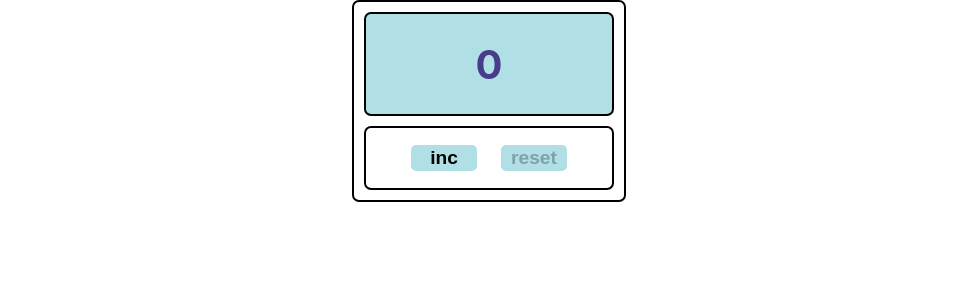
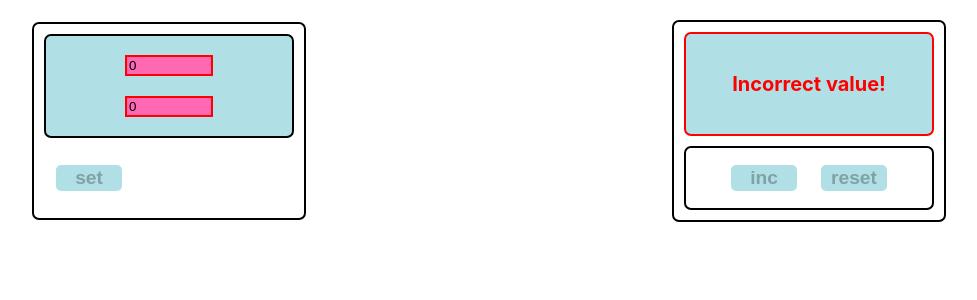
Before and after one commit to MartaVeresova/Counter, a React (Create React App) app: page / in a window 1280 px wide. Shown: the top 300 px of the page, without its empty margins (151-1128 px from the left). Built offline with nearby package versions, Linux system fonts and the light colour scheme.

Commit message:
App, Counter - add settings block, logics, css

```diff
--- a/src/App.module.css
+++ b/src/App.module.css
@@ -1,9 +1,16 @@
+.app {
+    display: flex;
+    flex-direction: row;
+    justify-content: center;
+    align-items: center;
+}
+
 .container {
     width: 250px;
     border: 2px solid black;
     border-radius: 7px;
     text-align: center;
-    margin: 0 auto;
+    margin: 20px auto;
     display: flex;
     flex-direction: column;
     padding: 10px;
@@ -56,3 +63,29 @@
     font-weight: bolder;
     background-color: powderblue;
 }
+
+.input {
+    display: flex;
+    flex-direction: column;
+    justify-content: center;
+    align-items: center;
+    width: 80px;
+    margin: 10px;
+}
+
+.error {
+    border: 2px solid red;
+    outline: none;
+    font-size: 20px;
+    color: red;
+}
+
+.errorInput {
+    border: 2px solid red;
+    outline: none;
+    background-color: hotpink;
+}
+
+.editMode {
+    font-size: 20px;
+}
--- a/src/App.tsx
+++ b/src/App.tsx
@@ -1,21 +1,70 @@
-import React, {useState} from 'react';
-import {Counter} from './Counter';
+import React, {useEffect, useState} from 'react';
+import {Counter, SettingBlock} from './Counter';
+import s from './App.module.css'
 
 function App() {
     const [number, setNumber] = useState(0)
+    const [startValue, setStartValue] = useState(0)
+    const [maxValue, setMaxValue] = useState(0)
+    const [errorMax, setErrorMax] = useState(false)
+    const [errorStart, setErrorStart] = useState(false)
+    const [editMode, setEditMode] = useState(false)
+
+
+    useEffect(() => {
+        let maxNewValue = localStorage.getItem('maxValue')
+        let startNewValue = localStorage.getItem('startValue')
+        if (maxNewValue) {
+            setMaxValue(JSON.parse(maxNewValue))
+        }
+        if (startNewValue) {
+            setStartValue(JSON.parse(startNewValue))
+            setNumber(JSON.parse(startNewValue))
+        } else {
+            setErrorMax(true)
+            setErrorStart(true)
+        }
+    }, [])
+
+    useEffect(() => {
+        localStorage.setItem('maxValue', JSON.stringify(maxValue))
+        localStorage.setItem('startValue', JSON.stringify(startValue))
+    }, [maxValue, startValue])
+
+
     const inc = () => {
         setNumber(number + 1)
     }
     const reset = () => {
-        setNumber(0)
+        setNumber(startValue)
     }
 
     return (
-        <div>
+        <div className={s.app}>
+            <SettingBlock
+                startValue={startValue}
+                setStartValue={setStartValue}
+                number={number}
+                setNumber={setNumber}
+                maxValue={maxValue}
+                setMaxValue={setMaxValue}
+                errorMax={errorMax}
+                setErrorMax={setErrorMax}
+                errorStart={errorStart}
+                setErrorStart={setErrorStart}
+                editMode={editMode}
+                setEditMode={setEditMode}
+            />
             <Counter
                 inc={inc}
                 reset={reset}
                 number={number}
+                startValue={startValue}
+                maxValue={maxValue}
+                errorMax={errorMax}
+                errorStart={errorStart}
+                editMode={editMode}
+                setEditMode={setEditMode}
             />
         </div>
     );
--- a/src/Counter.tsx
+++ b/src/Counter.tsx
@@ -1,23 +1,137 @@
-import React from 'react';
+import React, {ChangeEvent} from 'react';
 import s from './App.module.css';
 
 export type CounterType = {
     inc: () => void
     reset: () => void
     number: number
+    startValue: number
+    maxValue: number
+    errorMax: boolean
+    errorStart: boolean
+    editMode: boolean
+    setEditMode: (editMode: boolean) => void
+}
+
+export type SettingBlockType = {
+    startValue: number
+    setStartValue: (value: number) => void
+    number: number
+    setNumber: (number: number) => void
+    maxValue: number
+    setMaxValue: (value: number) => void
+    errorMax: boolean
+    errorStart: boolean
+    setErrorMax: (errorMax: boolean) => void
+    setErrorStart: (errorStart: boolean) => void
+    editMode: boolean
+    setEditMode: (editMode: boolean) => void
+
 }
 
 export function Counter(props: CounterType) {
 
+    /*const errorMessage = props.error || props.startValue <= props.maxValue
+        ? <span>enter values and press set</span> //css-подобный объект; инлайновая стилизация
+        : props.error || (props.startValue < 0 || props.maxValue < 0)
+            ? <span style={{color: 'red'}}>Incorrect value!</span>
+            : <span className={props.number === props.maxValue ? `${s.number} ${s.maxNumber}` : `${s.number}`}>
+                {props.number}
+            </span>*/
+
     return (
         <div className={s.container}>
-            <span className={props.number === 5 ? `${s.number} ${s.maxNumber}` : `${s.number}`}>
-                {props.number}
+
+            <span>
+                {
+                    props.editMode && !props.errorMax && !props.errorStart
+                        ? <span className={`${s.number} ${s.editMode}`}>enter values and press set</span>
+                        : props.errorMax || props.errorStart
+                        ? <span className={`${s.number} ${s.error}`}>Incorrect value!</span>
+                        : !props.editMode && !props.errorMax && !props.errorStart
+                            ? <span
+                                className={props.number === props.maxValue ? `${s.number} ${s.maxNumber}` : `${s.number}`}>{props.number} </span>
+                            : null
+                }
             </span>
+
             <div className={s.buttons}>
-                    <button className={s.button} onClick={props.inc} disabled={props.number === 5}>inc</button>
-                    <button className={s.button} onClick={props.reset} disabled={!props.number}>reset</button>
+                <button className={s.button} onClick={props.inc}
+                        disabled={props.number === props.maxValue || props.editMode}>inc
+                </button>
+                <button className={s.button} onClick={props.reset} disabled={!props.number || props.errorStart || props.errorMax}>reset
+                </button>
             </div>
         </div>
     )
 }
+
+export function SettingBlock(props: SettingBlockType) {
+
+    const onChangeMaxValue = (e: ChangeEvent<HTMLInputElement>) => {
+        props.setEditMode(true)
+        props.setMaxValue(e.currentTarget.valueAsNumber)
+        if (e.currentTarget.valueAsNumber < 0 || e.currentTarget.valueAsNumber < props.startValue) {
+            props.setErrorMax(true)
+            props.setErrorStart(false)
+        } else if (e.currentTarget.valueAsNumber === props.startValue) {
+            props.setErrorMax(true)
+            props.setErrorStart(true)
+        } else if (e.currentTarget.valueAsNumber > 0 && props.startValue === 0) {
+            props.setErrorMax(false)
+            props.setErrorStart(false)
+        } else if (e.currentTarget.valueAsNumber > props.startValue) {
+            props.setErrorMax(false)
+            props.setErrorStart(false)
+        } else props.setErrorMax(false)
+    }
+
+    const onChangeStartValue = (e: ChangeEvent<HTMLInputElement>) => {
+        props.setEditMode(true)
+        props.setStartValue(e.currentTarget.valueAsNumber)
+        if (e.currentTarget.valueAsNumber < 0 || e.currentTarget.valueAsNumber > props.maxValue) {
+            props.setErrorStart(true)
+            props.setErrorMax(false)
+        } else if (e.currentTarget.valueAsNumber === props.maxValue) {
+            props.setErrorStart(true)
+            props.setErrorMax(true)
+        } else if (e.currentTarget.valueAsNumber === 0 && e.currentTarget.valueAsNumber < props.maxValue) {
+            props.setErrorStart(false)
+            props.setErrorMax(false)
+        } else if (e.currentTarget.valueAsNumber < props.maxValue) {
+            props.setErrorStart(false)
+            props.setErrorMax(false)
+        } else props.setErrorStart(false)
+    }
+
+    const onClickButtonSet = () => {
+        props.setNumber(props.startValue)
+        props.setEditMode(!props.editMode)
+    }
+
+    return (
+        <div className={s.container}>
+            <div className={s.number}>
+                <div className={s.input}>
+                    {/*<span>max value:</span>*/}
+                    <input
+                        className={props.errorMax ? `${s.input} ${s.errorInput}` : s.input}
+                        type="number"
+                        value={props.maxValue}
+                        onChange={onChangeMaxValue}
+                    />
+                    {/*<span>start value:</span>*/}
+                    <input
+                        className={props.errorStart ? `${s.input} ${s.errorInput}` : s.input}
+                        type="number"
+                        value={props.startValue}
+                        onChange={onChangeStartValue}
+                    />
+                </div>
+            </div>
+            <button className={s.button} onClick={onClickButtonSet} disabled={props.errorMax || props.errorStart}>
+                set
+            </button>
+        </div>
+    )
+}
```
